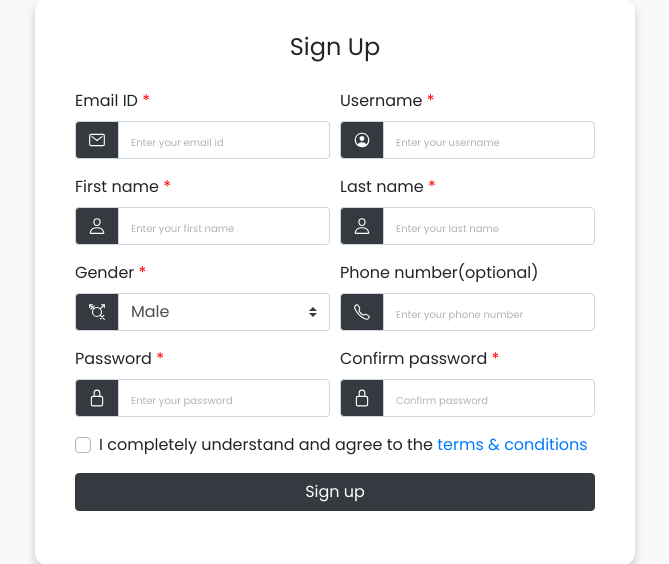
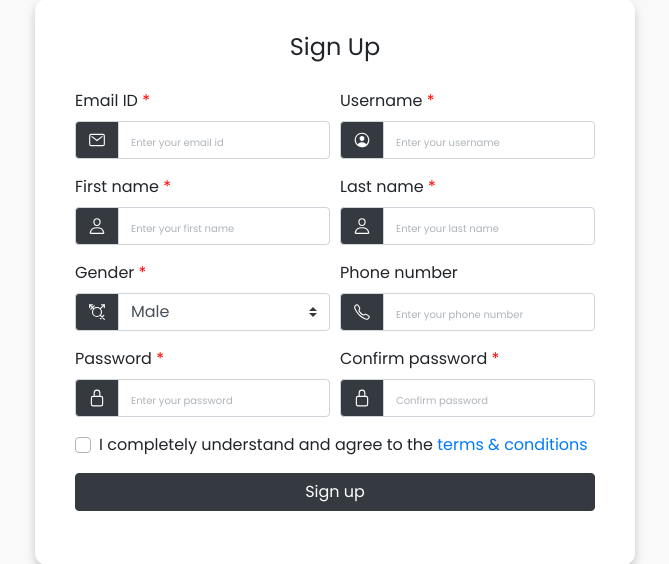
Before and after one commit to smartinternz02/SBSPS-Challenge-9497-Digital-Payments-Book, a Flask app: page /registration in a window 1280 px wide. Shown: the part 197-761 px from the top of the page, without its empty margins (305-974 px from the left). Run offline with Flask 2, Linux system fonts and the light colour scheme; some libraries are stand-ins or nearby versions.

Commit message:
Update signup.html

```diff
--- a/templates/signup.html
+++ b/templates/signup.html
@@ -79,14 +79,14 @@
                         </div>
                     </div>
                     <div class="form-group col-md-6">
-                        <label for="confirmPassword">Phone number(optional)</label>
+                        <label for="confirmPassword">Phone number</label>
                         <div class="input-group">
                             <div class="input-group-prepend">
                                 <div class="input-group-text bg-dark">
                                     <ion-icon name="call-outline"></ion-icon>
                                 </div>
                             </div>
-                            <input type="tel" pattern="[0-9]{10}" class="form-control" id="phno" name="phno" placeholder="Enter your phone number">
+                            <input type="tel" pattern="[0-9]{10}" class="form-control" id="phno" name="phno" placeholder="Enter your phone number" required>
                         </div>
                     </div>
                 </div>
```
